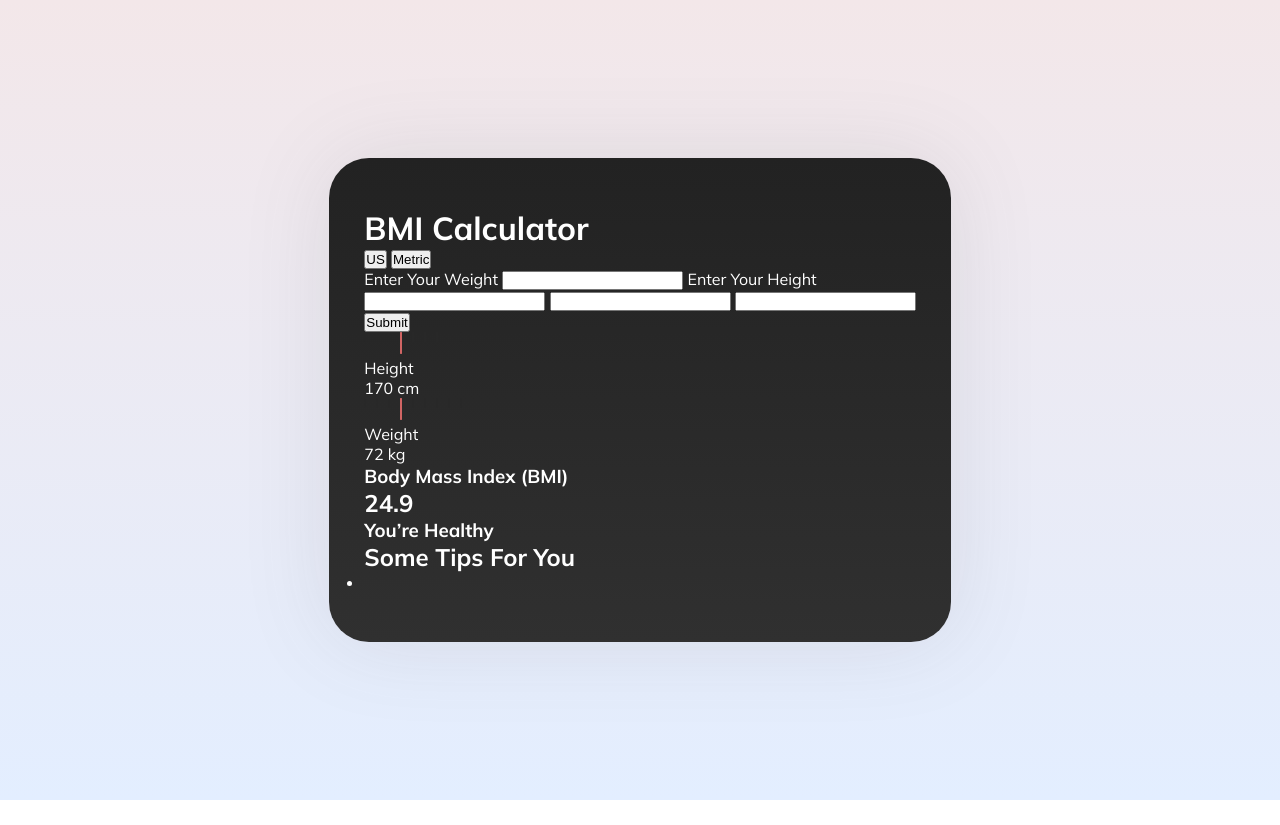
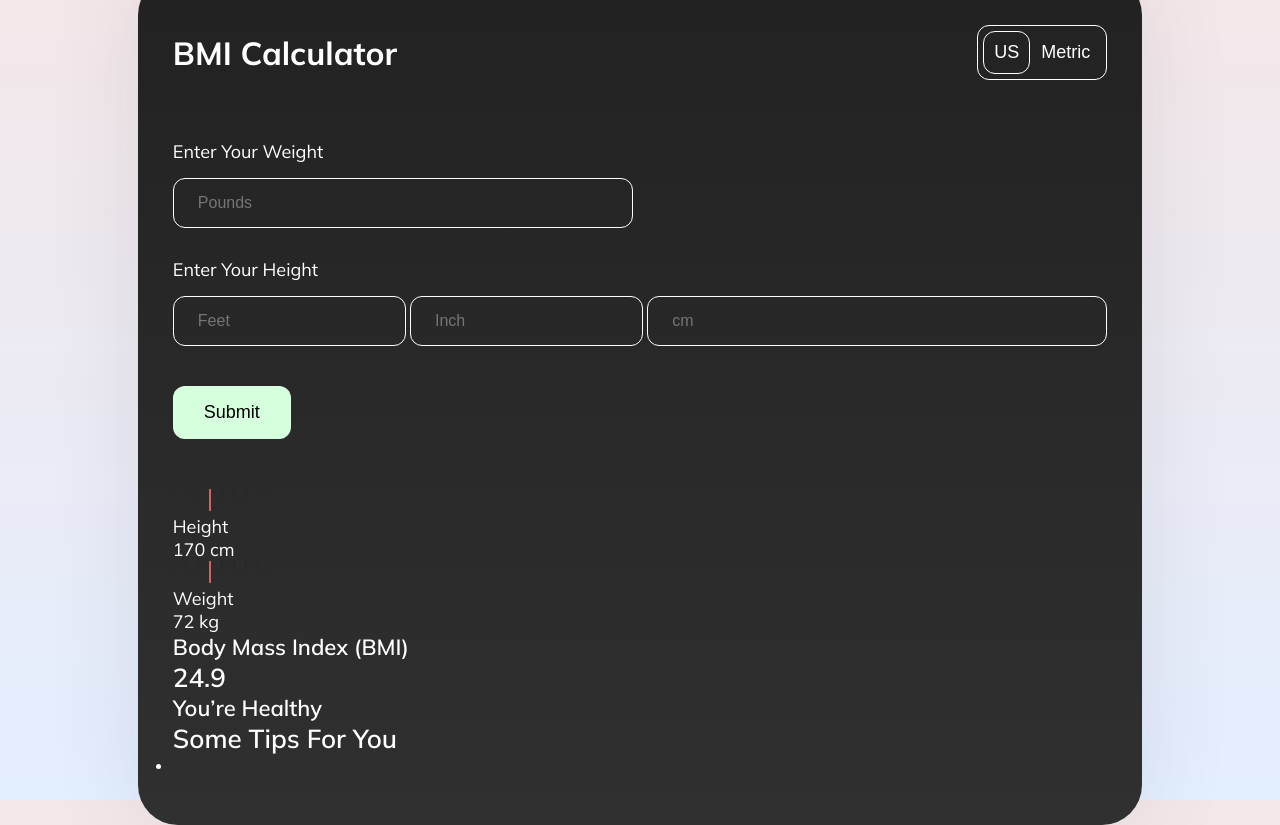
Before and after one commit to meheraj786/BMI-calculator, a plain HTML site: page index.html in a window 1280 px wide. Before the commit the page ends 800 px from the top, so only its background shows below. Drawn offline with Linux system fonts and the light colour scheme.

Commit message:
half done

```diff
--- a/index.html
+++ b/index.html
@@ -12,22 +12,20 @@
 <body>
   <div id="main">
     <div class="top">
-      <div class="heading">
         <h1>BMI Calculator</h1>
-      </div>
       <div class="mode">
-        <button>US</button>
-        <button>Metric</button>
+        <button class="active">US</button>
+        <button class="">Metric</button>
       </div>
     </div>
     <div class="input">
       <label for="weight">Enter Your Weight</label>
-      <input class="weight" type="number">
+      <input class="weight" type="number" placeholder="Pounds">
       <label for="height">Enter Your Height</label>
       <div class="height">
-        <input type="number" class="feet">
-        <input type="number" class="inch">
-        <input type="number" class="cm">
+        <input type="number" class="feet" placeholder="Feet">
+        <input type="number" class="inch" placeholder="Inch">
+        <input type="number" class="cm" placeholder="cm">
       </div>
       <button class="submit" onclick="calculate()">Submit</button>
     </div>
--- a/style.css
+++ b/style.css
@@ -20,3 +20,95 @@ body{
   color: white;
   border-radius: 40px;
 }
+h1{
+  font-size: 32px;
+  font-weight: 700;
+}
+h2{
+  font-size: 26px;
+  font-weight: 600;
+}
+h3{
+  font-size: 22px;
+  font-weight: 600;
+}
+p , label, button{
+  font-size: 18px;
+  font-weight: 400;
+}
+
+#main .top{
+  display: flex;
+  justify-content: space-between;
+  align-items: center;
+}
+#main .top .mode{
+  padding: 5px;
+  border-radius: 12px;
+  border: 1px solid white;
+  display: flex;
+  justify-content: space-between;
+  align-items: center;
+}
+#main .top .mode button{
+  padding: 10px;
+  color: white;
+  background: transparent;
+  border: 1px solid transparent;
+  border-radius: 12px;
+  cursor: pointer;
+}
+#main .top .mode button:hover{
+  background: transparent;
+
+}
+.active{
+  border: 1px solid white !important;
+}
+
+#main .input{
+  margin: 50px 0;
+  margin-top: 30px;
+  display: flex;
+  flex-direction: column;
+  align-items: flex-start;
+  justify-content: center;
+}
+#main .input input{
+  font-size: 16px;
+  color: white;
+  padding: 15px 24px;
+  padding-right: 227px;
+  background: transparent;
+  border-radius: 12px;
+  border: 1px solid white;
+}
+#main .input label{
+  margin-top: 30px;
+  margin-bottom: 15px;
+}
+
+#main .input .height .feet{
+  padding-right: 0px ;
+  margin-bottom: 40px;
+}
+#main .input .height .inch{
+  padding-right: 0px ;
+}
+
+#main .input button{
+  padding: 15px 30px;
+  background: #D6FFDD;
+  color: black;
+  border: 1px solid transparent;
+  border-radius: 12px;
+  cursor: pointer;
+}
+#main .input button:hover{
+  padding: 15px 30px;
+  background: transparent;
+  border: 1px solid #D6FFDD;
+  color: white;
+  border-radius: 12px;
+  cursor: pointer;
+}
```
